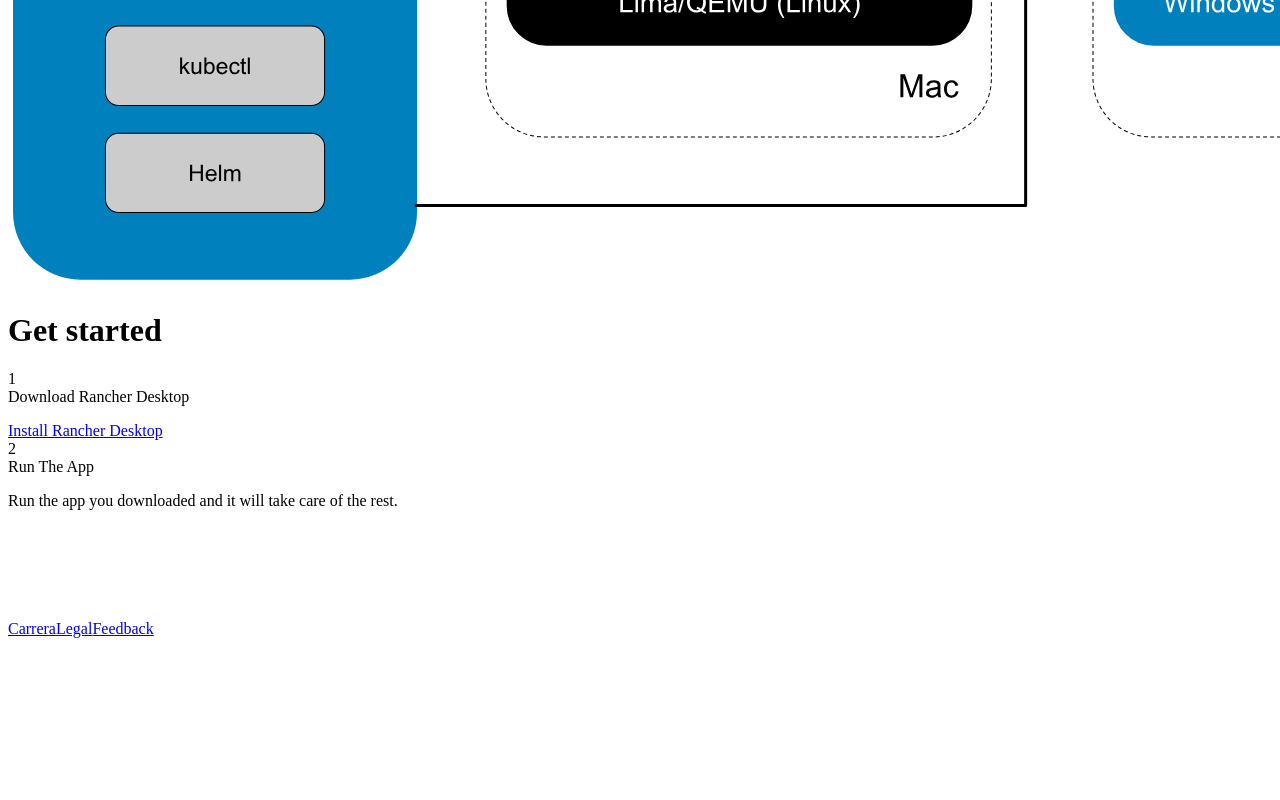
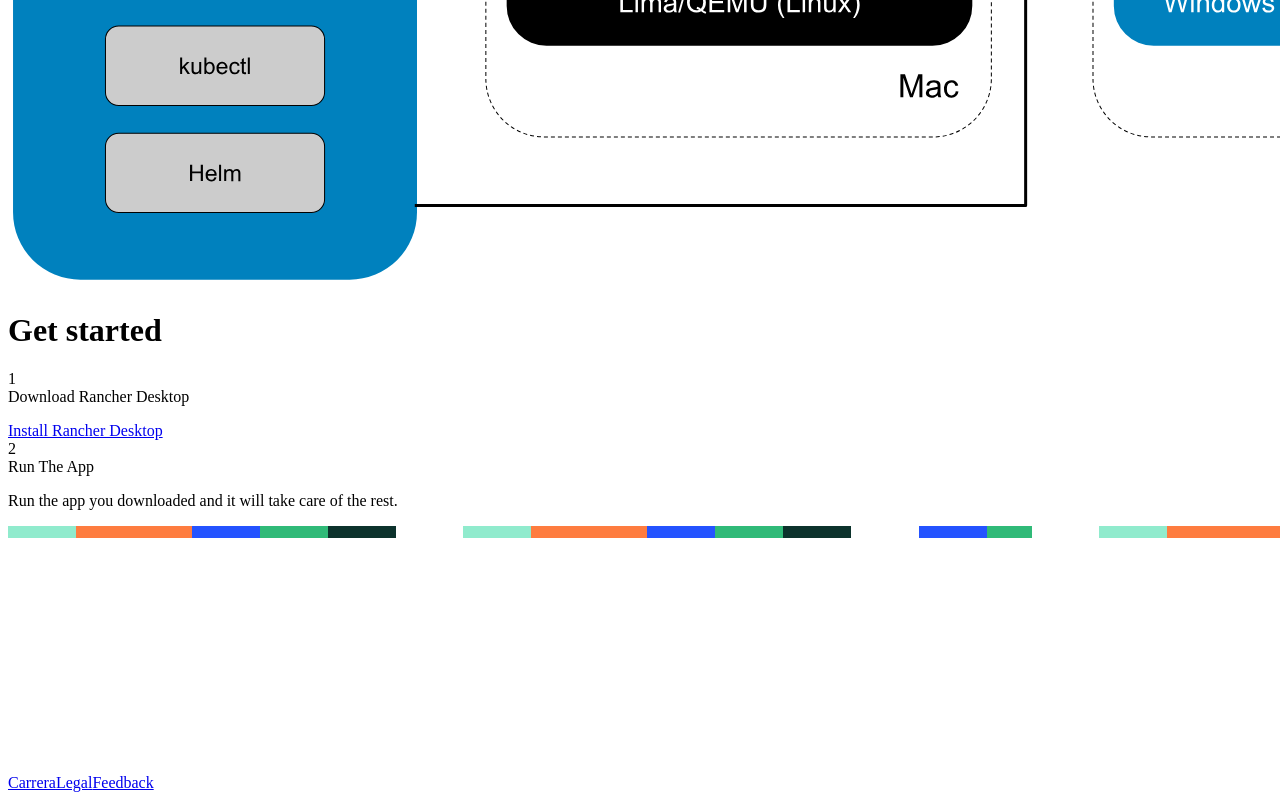
Before and after one commit to SUSE/alp.io, a Next.js app: page /project-template/ in a window 1280 px wide. Shown: the part 8076-8876 px from the top of the page. Before the commit the page ends 8722 px from the top, so only its background shows below. Built offline with nearby package versions, Linux system fonts and the light colour scheme.

Commit message:
Fix: Get started compnent improvements

```diff
--- a/next.config.js
+++ b/next.config.js
@@ -2,6 +2,6 @@
   reactStrictMode: true,
   swcMinify: true,
   // if hosted in Github pages, since the format is user.github.io/REPO_NAME and Next.js expects the assets to live under the main path /, we need to rewrite it with the repository name.
-  assetPrefix: '/project-template/',
-  basePath: '/project-template',
+  assetPrefix: process.env.NEXT_PUBLIC_DEVELOPMENT ? '' : '/project-template/',
+  basePath: process.env.NEXT_PUBLIC_DEVELOPMENT ? '' : '/project-template/',
 }
--- a/pages/index.tsx
+++ b/pages/index.tsx
@@ -4,6 +4,7 @@
 import { CtaBox } from '@/components/CtaBox'
 import { PROJECT_CONFIGURATION } from '@/db/project-info'
 import { motion } from 'framer-motion'
+import { DecorationLineSVG } from '@/assets/images'
 import Head from 'next/head'
 
 export default function Home() {
@@ -65,13 +66,24 @@
         </div>
 
         {/** 👀 Call to action */}
-        <div className='grid grid-flow-row gap-6'>
+        <div className='grid grid-flow-row gap-6 '>
           <h1 className='text-center text-secondary-light font-bold text-4xl mb-6'>Get started</h1>
 
-          <div className='grid grid-flow-row md:grid-flow-col gap-4 bg-secondary-dark p-4 text-white '>
+          <div className='relative grid grid-flow-row md:grid-flow-col gap-4 bg-secondary-dark px-6 py-10 text-white '>
             {projectGetStarted.map((ele, i) => (
               <GetStartedDownloadCard key={i} index={i + 1} {...ele} />
             ))}
+            <div className='absolute w-full bottom-0'>
+              <motion.div
+                initial={{
+                  x: -200,
+                  opacity: 1,
+                }}
+                animate={{ x: 0, opacity: 1 }}
+              >
+                <DecorationLineSVG className='max-w-full h-2' />
+              </motion.div>
+            </div>
           </div>
         </div>
       </main>
```
